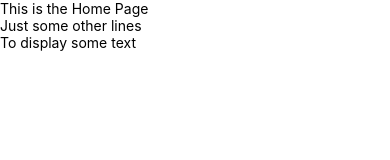
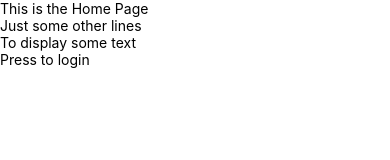
Before and after one commit to collinewait/globo, a React Native app: screen / in a window 390 px wide. Shown: the top 160 px of the page. Built offline with nearby package versions, Linux system fonts and the light colour scheme.

Commit message:
use props and state

```diff
--- /dev/null
+++ b/app/sections/Header.js
@@ -0,0 +1,22 @@
+import React from 'react';
+import { Stylesheet, Text } from 'react-native';
+
+export class Header extends React.Component {
+    constructor(props){
+        super(props);
+        this.state = {isLoggedIn: false};
+    }
+
+    toggleUser = () => {
+        this.setState(previousState => {
+            return { isLoggedIn: !previousState.isLoggedIn }
+        })
+    }
+
+    render() {
+        let display = this.state.isLoggedIn ? 'Sample User' : this.props.message;
+        return(
+            <Text onPress={this.toggleUser}>{display }</Text>
+        )
+    }
+}
--- a/app/views/Home.js
+++ b/app/views/Home.js
@@ -1,5 +1,6 @@
 import React from 'react';
 import { Stylesheet, Text, View } from 'react-native';
+import { Header } from '../sections/Header';
 
 export class Home extends React.Component {
     render(){
@@ -8,6 +9,7 @@
                 <Text>This is the Home Page</Text>
                 <Text>Just some other lines</Text>
                 <Text>To display some text</Text>
+                <Header message='Press to login' />
             </View>
         );
     }
```
